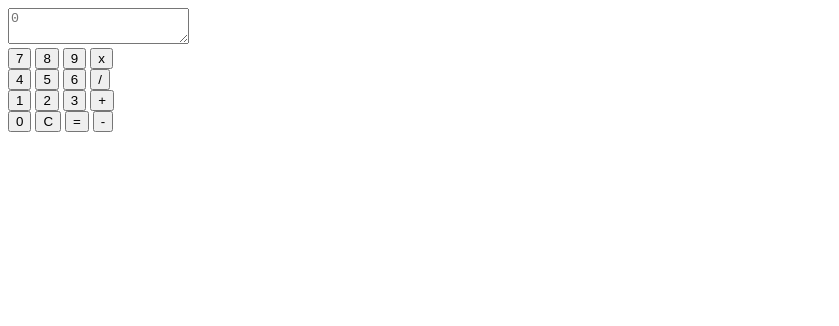
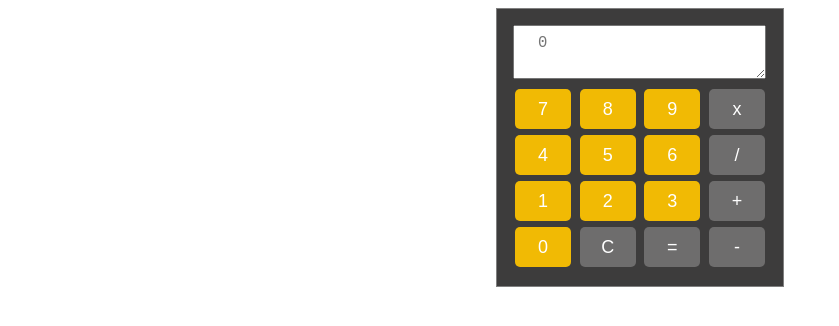
Before and after one commit to uzairaslam437/calculator, a plain HTML site: page index.html in a window 1280 px wide. Shown: the whole page, without its empty margins (0-839 px from the left). Drawn offline with Linux system fonts and the light colour scheme.

Commit message:
added styles

```diff
--- a/index.html
+++ b/index.html
@@ -3,33 +3,75 @@
 <head>
     <meta charset="UTF-8">
     <meta name="viewport" content="width=device-width, initial-scale=1.0">
+    <link rel="preconnect" href="https://fonts.googleapis.com">
+    <link rel="preconnect" href="https://fonts.gstatic.com" crossorigin>
+    <link href="https://fonts.googleapis.com/css2?family=Montserrat:ital,wght@0,100..900;1,100..900&family=Poppins:ital,wght@0,100;0,200;0,300;0,400;0,500;0,600;0,700;0,800;0,900;1,100;1,200;1,300;1,400;1,500;1,600;1,700;1,800;1,900&display=swap" rel="stylesheet">
     <title>Calculator</title>
+    <style>
+        body{
+            display: flex;
+            justify-content: center;
+            align-items: center;
+        }
+        .calculator-container{
+            border: 1px solid gray;
+            padding: 1rem 1rem;
+            background-color: rgb(61, 60, 60);
+            font-family: "Poppins", sans-serif;
+            font-weight: 100;
+            font-style: normal;
+
+        }
+        #textarea{
+            padding: 0.5rem 1.5rem;
+            font-size: larger;
+        }
+        .calculator-btn{
+            width: 56px;
+            height: 40px;
+            margin: 3px 2px;
+            border: none;
+            border-radius: 5px;
+            color: #fff;
+            font-size: large;
+        }
+        .digit{
+            background-color: rgb(241, 186, 4);
+        }
+        .operator ,
+        .calculate,
+        .reset{
+            background-color: rgb(110, 109, 109);
+        }
+    </style>
 </head>
 <body>
+    <div class="calculator-container">
         <textarea placeholder="0" id="textarea"></textarea>
         <div>
-        <button onclick="appendNumber('7')" class="number">7</button>
-        <button onclick="appendNumber('8')" class="number">8</button>
-        <button onclick="appendNumber('9')" class="number">9</button>
-        <button onclick="appendOperator('x')">x</button>
+            <button onclick="appendNumber('7')" class="calculator-btn digit">7</button>
+            <button onclick="appendNumber('8')" class="calculator-btn digit">8</button>
+            <button onclick="appendNumber('9')" class="calculator-btn digit">9</button>
+            <button onclick="appendOperator('x')" class="calculator-btn operator">x</button>
         </div>
         <div>
-        <button onclick="appendNumber('4')" class="number">4</button>
-        <button onclick="appendNumber('5')" class="number">5</button>
-        <button onclick="appendNumber('6')" class="number">6</button>
-        <button onclick="appendOperator('/')">/</button>
+            <button onclick="appendNumber('4')" class="calculator-btn digit">4</button>
+            <button onclick="appendNumber('5')" class="calculator-btn digit">5</button>
+            <button onclick="appendNumber('6')" class="calculator-btn digit">6</button>
+            <button onclick="appendOperator('/')" class="calculator-btn  operator">/</button>
         </div>
         <div>
-        <button onclick="appendNumber('1')" class="number">1</button>
-        <button onclick="appendNumber('2')" class="number">2</button>
-        <button onclick="appendNumber('3')" class="number">3</button>
-        <button onclick="appendOperator('+')">+</button>
+            <button onclick="appendNumber('1')" class="calculator-btn digit">1</button>
+            <button onclick="appendNumber('2')" class="calculator-btn digit">2</button>
+            <button onclick="appendNumber('3')" class="calculator-btn digit">3</button>
+            <button onclick="appendOperator('+')" class="calculator-btn  operator">+</button>
         </div>
         <div>
-        <button onclick="appendNumber('0')" class="number">0</button>
-        <button onclick="defaultDisplay()" class="reset" >C</button>
-        <button onclick="calculate()">=</button>
-        <button onclick="appendOperator('-')">-</button>
+            <button onclick="appendNumber('0')" class="calculator-btn digit">0</button>
+            <button onclick="defaultDisplay()" class="calculator-btn reset" >C</button>
+            <button onclick="calculate()" class="calculator-btn calculate">=</button>
+            <button onclick="appendOperator('-')" class="calculator-btn operator">-</button>
+        </div>
     </div>
 
 
@@ -38,7 +80,6 @@
         let displayValue = '0';
         let firstOperand = null;
         let waitingForSecondOperand = false;
-        // let resetDisplay = false;
         let operator = null;
 
         function appendNumber(number){
```
Lines whose indentation alone changed are shown as unchanged.
